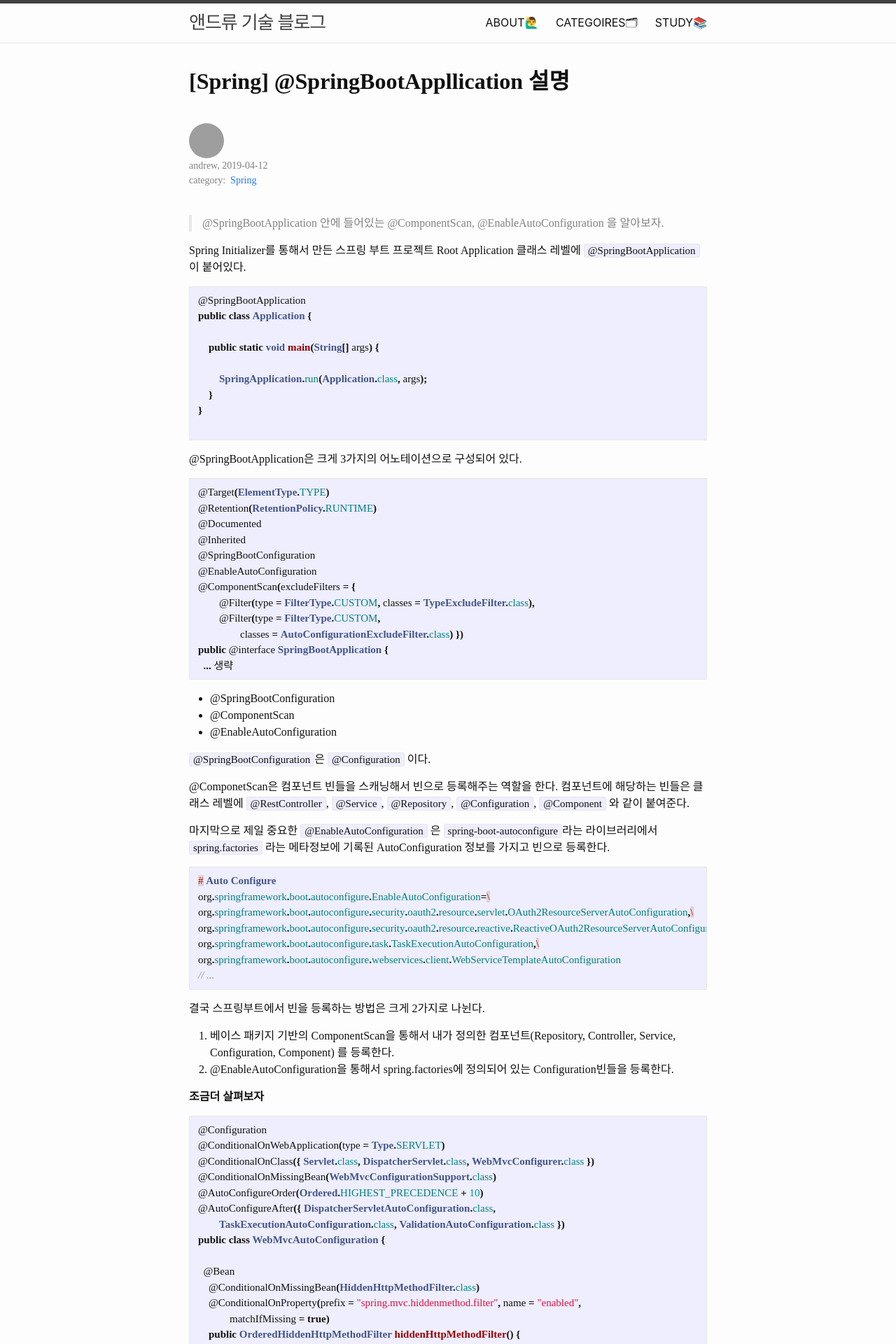
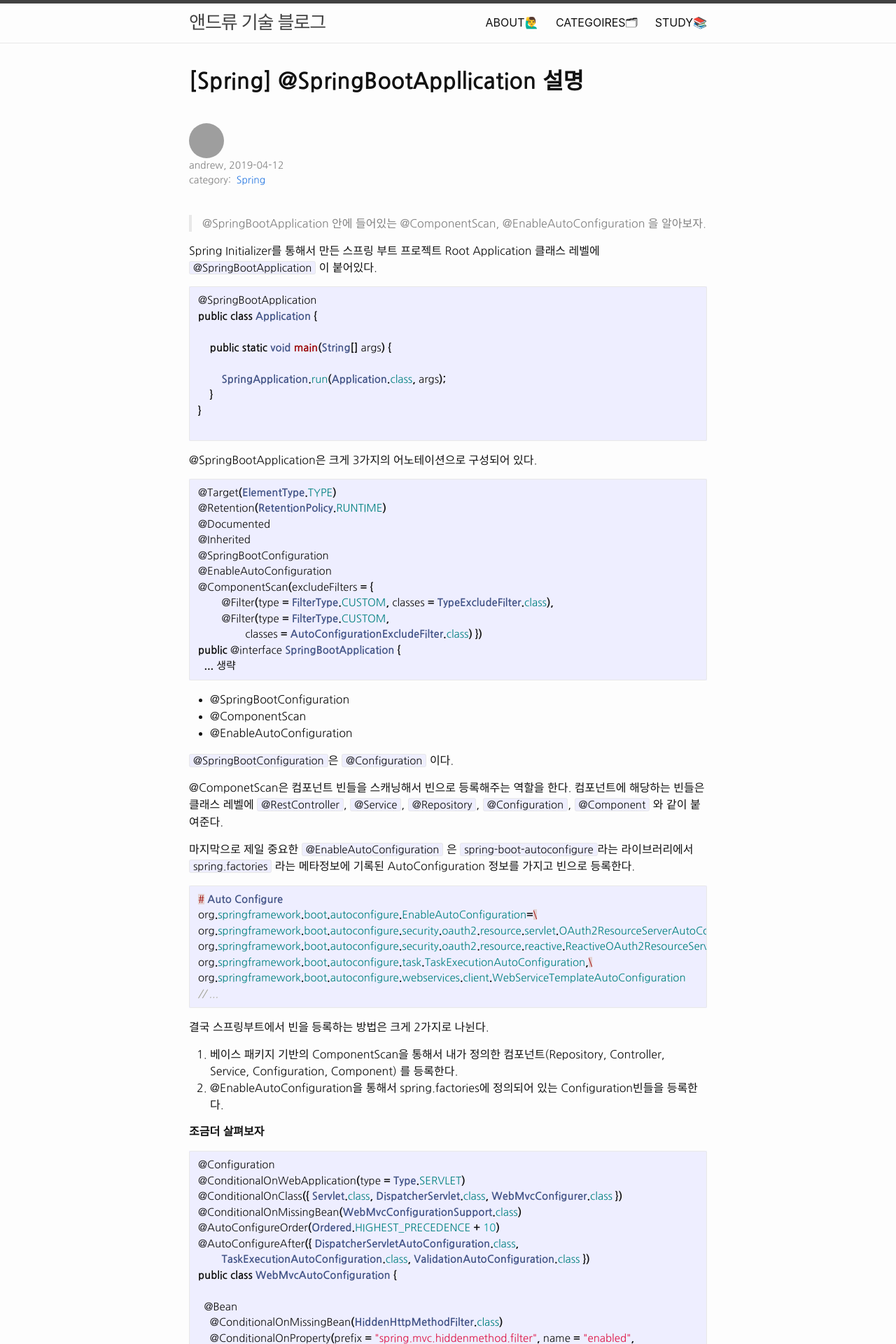
Before and after one commit to umanking/archive-umanking-blog, a Jekyll site: the page built from _posts/2019-04-12-spring-application.md, in a window 1280 px wide. Shown: the top 1920 px of the page at 70% size. Built offline with Jekyll 4.4.1, drawn with Linux system fonts in a browser that asks for light colours; comment, search, counter and statistics services are not loaded; grey boxes are pictures that could not be loaded.

Commit message:
update web font

```diff
--- a/_layouts/default.html
+++ b/_layouts/default.html
@@ -17,6 +17,7 @@
 
   <link href="{{ site.asset_url }}/favicon.ico" rel="shortcut icon" type="image/vnd.microsoft.icon" />
   <link rel="stylesheet" href="/assets/main.css">
+  <link href="https://fonts.googleapis.com/css?family=Nanum+Gothic:400,700&display=swap" rel="stylesheet">
 
   <!-- Global site tag (gtag.js) - Google Analytics -->
   <script async src="https://www.googletagmanager.com/gtag/js?id=UA-130245279-5"></script>
@@ -50,7 +51,6 @@
   </header>
   <main class="page-content" aria-label="Content">
     <div class="wrapper">
-      {% include ad.html %}
       {{ content }}
       {% include ad.html %}
       <script data-name="BMC-Widget" src="https://cdnjs.buymeacoffee.com/1.0.0/widget.prod.min.js" data-id="umanking"
--- a/_layouts/post.html
+++ b/_layouts/post.html
@@ -42,8 +42,6 @@ layout: default
 {% include ad.html %}
 {{ content }}
 {% include buyMeACoffee.html %}
-{% include ad.html %}
 {% include releatedPost.html %}
-{% include ad.html %}
 {% include comment.html %}
 {% include ad.html %}
--- a/assets/main.css
+++ b/assets/main.css
@@ -21,7 +21,7 @@ figure {
 
 /** Basic styling */
 body {
-  font-family: 'Nanum Gothic Coding', monospace;
+  font-family: 'Nanum Gothic', 'Nanum Gothic Coding', monospace;
   font: 400 16px/1.5 -apple-system, BlinkMacSystemFont, "Segoe UI", Roboto, Helvetica, Arial, sans-serif, "Apple Color Emoji", "Segoe UI Emoji", "Segoe UI Symbol";
   color: #111;
   background-color: #fdfdfd;
@@ -52,7 +52,7 @@ dl,
 figure,
 .highlight {
   margin-bottom: 15px;
-  font-family: 'Nanum Gothic Coding'
+  font-family: 'Nanum Gothic', 'Nanum Gothic Coding'
 }
 
 /** `main` element */
@@ -190,7 +190,7 @@ blockquote {
   padding-left: 15px;
   font-size: 16px;
   letter-spacing: 0px;
-  font-family: 'Nanum Gothic Coding', monosapce;
+  font-family: 'Nanum Gothic', 'Nanum Gothic Coding', monosapce;
 }
 
 blockquote> :last-child {
@@ -206,25 +206,25 @@ code {
   border: 1px solid #e8e8e8;
   border-radius: 3px;
   background-color: #eef;
-  font-family: 'Nanum Gothic Coding'monosapce;
+  font-family: 'Nanum Gothic', 'Nanum Gothic Coding'monosapce;
 }
 
 code {
   padding: 1px 5px;
-  font-family: 'Nanum Gothic Coding', monosapce;
+  font-family: 'Nanum Gothic', 'Nanum Gothic Coding', monosapce;
 }
 
 pre {
   padding: 8px 12px;
   overflow-x: auto;
-  font-family: 'Nanum Gothic Coding', monosapce;
+  font-family: 'Nanum Gothic', 'Nanum Gothic Coding', monosapce;
 }
 
 pre>code {
   border: 0;
   padding-right: 0;
   padding-left: 0;
-  font-family: 'Nanum Gothic Coding', monosapce;
+  font-family: 'Nanum Gothic', 'Nanum Gothic Coding', monosapce;
 }
 
 /** Wrapper */
@@ -842,9 +842,10 @@ table td {
   font-family: 'Nanum Gothic Coding';
 }
 
-@import url(//db.onlinewebfonts.com/c/67680f2eb947c5cbd58b40961b4a61e9?family=Apple+SD+Gothic+Neo);
+/* @import url(//db.onlinewebfonts.com/c/67680f2eb947c5cbd58b40961b4a61e9?family=Apple+SD+Gothic+Neo); */
 
-@font-face {
+
+/* @font-face {
   font-family: "Apple SD Gothic Neo";
   src: url("//db.onlinewebfonts.com/t/67680f2eb947c5cbd58b40961b4a61e9.eot");
   src: url("//db.onlinewebfonts.com/t/67680f2eb947c5cbd58b40961b4a61e9.eot?#iefix") format("embedded-opentype"),
@@ -852,6 +853,6 @@ table td {
     url("//db.onlinewebfonts.com/t/67680f2eb947c5cbd58b40961b4a61e9.woff") format("woff"),
     url("//db.onlinewebfonts.com/t/67680f2eb947c5cbd58b40961b4a61e9.ttf") format("truetype"),
     url("//db.onlinewebfonts.com/t/67680f2eb947c5cbd58b40961b4a61e9.svg#Apple SD Gothic Neo") format("svg");
-}
+} */
 
 /*# sourceMappingURL=main.css.map */
```
Also changed, not shown: study-queue.md (+1 -0 lines).
